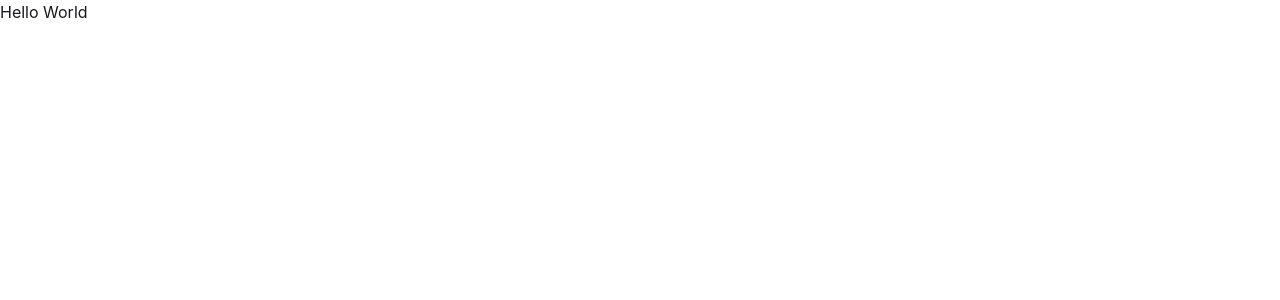
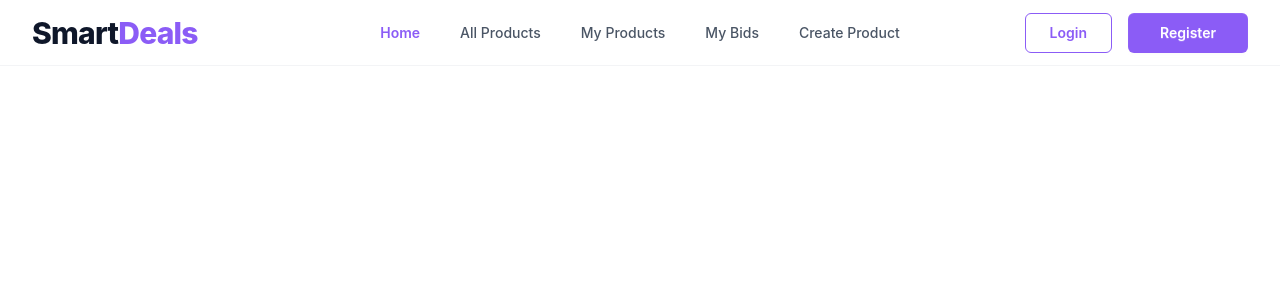
Before and after one commit to Maneulislam/Smart-Deals-Frontend, a React (Vite) app: page / in a window 1280 px wide. Shown: the top 300 px of the page. Built offline with nearby package versions, Linux system fonts and the light colour scheme.

Commit message:
Create Routes and navbar complete

```diff
--- /dev/null
+++ b/src/components/allProducts/AllProducts.jsx
@@ -0,0 +1,11 @@
+import React from 'react';
+
+const AllProducts = () => {
+    return (
+        <div>
+
+        </div>
+    );
+};
+
+export default AllProducts;
--- /dev/null
+++ b/src/components/home/Home.jsx
@@ -0,0 +1,11 @@
+import React from 'react';
+
+const Home = () => {
+    return (
+        <div>
+
+        </div>
+    );
+};
+
+export default Home;
--- /dev/null
+++ b/src/components/navbar/Navbar.jsx
@@ -0,0 +1,71 @@
+import React from 'react';
+import { Link, NavLink } from 'react-router';
+
+const Navbar = () => {
+    const navLinks = (
+        <>
+            <li><NavLink to="/" className={({ isActive }) => isActive ? "text-[#8B5CF6] font-semibold" : "text-gray-600 hover:text-[#8B5CF6]"}>Home</NavLink></li>
+            <li><NavLink to="/all-products" className="text-gray-600 hover:text-[#8B5CF6]">All Products</NavLink></li>
+            <li><NavLink to="/my-products" className="text-gray-600 hover:text-[#8B5CF6]">My Products</NavLink></li>
+            <li><NavLink to="/my-bids" className="text-gray-600 hover:text-[#8B5CF6]">My Bids</NavLink></li>
+            <li><NavLink to="/create-product" className="text-gray-600 hover:text-[#8B5CF6]">Create Product</NavLink></li>
+        </>
+    );
+
+    return (
+        <div className="bg-white sticky top-0 z-50 border-b border-gray-100">
+            <div className="navbar max-w-7xl mx-auto px-4 sm:px-6 lg:px-8">
+
+                {/* Mobile Menu Toggle */}
+                <div className="navbar-start">
+                    <div className="dropdown">
+                        <label tabIndex={0} className="btn btn-ghost lg:hidden p-0 mr-2">
+                            <svg xmlns="http://www.w3.org/2000/svg" className="h-6 w-6" fill="none" viewBox="0 0 24 24" stroke="currentColor">
+                                <path strokeLinecap="round" strokeLinejoin="round" strokeWidth="2" d="M4 6h16M4 12h16m-7 6h7" />
+                            </svg>
+                        </label>
+                        <ul tabIndex={0} className="menu menu-sm dropdown-content mt-3 z-[1] p-4 shadow-xl bg-white rounded-box w-64 gap-2">
+                            {navLinks}
+                            <hr className="my-2 border-gray-100" />
+                            <div className="flex flex-col gap-2">
+                                <Link to="/login" className="btn btn-sm btn-outline border-[#8B5CF6] text-[#8B5CF6]">Login</Link>
+                                <Link to="/register" className="btn btn-sm bg-[#8B5CF6] text-white border-none">Register</Link>
+                            </div>
+                        </ul>
+                    </div>
+
+                    {/* Logo */}
+                    <Link to="/" className="flex items-center text-xl md:text-3xl font-extrabold tracking-tight">
+                        <span className="text-[#0F172A]">Smart</span>
+                        <span className="text-[#8B5CF6]">Deals</span>
+                    </Link>
+                </div>
+
+                {/* Center Links - Desktop Only */}
+                <div className="navbar-center hidden lg:flex">
+                    <ul className="menu menu-horizontal px-1 gap-2 xl:gap-4 font-medium">
+                        {navLinks}
+                    </ul>
+                </div>
+
+                {/* Buttons - Hidden on small mobile, visible on tablet/desktop */}
+                <div className="navbar-end flex gap-2 md:gap-4">
+                    <Link
+                        to="/login"
+                        className="hidden sm:flex btn btn-outline border-[#8B5CF6] text-[#8B5CF6] hover:bg-[#8B5CF6] hover:text-white hover:border-[#8B5CF6] px-6 min-h-0 h-10 normal-case font-semibold rounded-md"
+                    >
+                        Login
+                    </Link>
+                    <Link
+                        to="/register"
+                        className="btn bg-[#8B5CF6] border-none text-white hover:bg-[#7C3AED] px-4 md:px-8 min-h-0 h-10 normal-case font-semibold rounded-md"
+                    >
+                        Register
+                    </Link>
+                </div>
+            </div>
+        </div>
+    );
+};
+
+export default Navbar;
--- a/src/index.css
+++ b/src/index.css
@@ -1,5 +1,8 @@
 @import "tailwindcss";
-@plugin "daisyui";
+
+@plugin "daisyui" {
+  themes: light --default;
+}
 
 @plugin "daisyui/theme" {
   name: "light";
--- /dev/null
+++ b/src/layout/RootLayout.jsx
@@ -0,0 +1,14 @@
+import React from 'react';
+import Navbar from '../components/navbar/Navbar';
+import { Outlet } from 'react-router';
+
+const RootLayout = () => {
+    return (
+        <div>
+            <Navbar></Navbar>
+            <Outlet></Outlet>
+        </div>
+    );
+};
+
+export default RootLayout;
--- a/src/main.jsx
+++ b/src/main.jsx
@@ -4,12 +4,25 @@ import './index.css'
 import App from './App.jsx'
 import { createBrowserRouter } from "react-router";
 import { RouterProvider } from "react-router/dom";
+import RootLayout from './layout/RootLayout.jsx';
+import Home from './components/home/Home.jsx';
+import AllProducts from './components/allProducts/AllProducts.jsx';
 
 const router = createBrowserRouter([
   {
     path: "/",
-    element: <div>Hello World</div>,
-  },
+    Component: RootLayout,
+    children: [
+      {
+        index: true,
+        Component: Home
+
+      },
+      {
+        path: "allProducts",
+        Component: AllProducts,
+      }]
+  }
 ]);
 
 createRoot(document.getElementById('root')).render(
```
